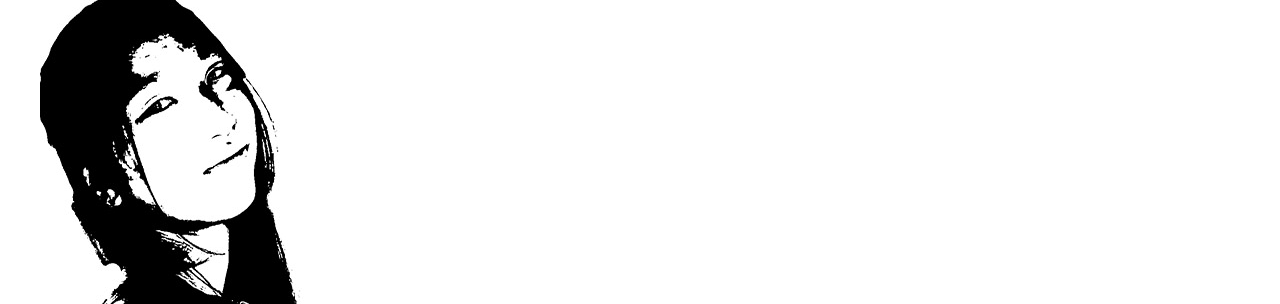
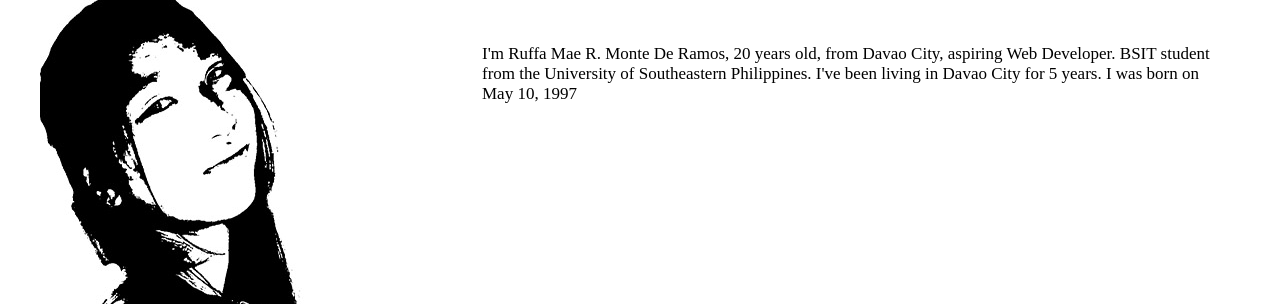
Before and after one commit to ruffmdrs/MONTEDERAMOS_RuffaMae_PersonalWebsite, a plain HTML site: page index.html in a window 1280 px wide. Shown: the part 802-1106 px from the top of the page. Drawn offline with Linux system fonts and the light colour scheme.

Commit message:
additional

```diff
--- a/index.html
+++ b/index.html
@@ -44,6 +44,9 @@
             <p class="Ab">About<a class="me"> Me</a></p>
             <hr>
 
+            <p class="content">I'm Ruffa Mae R. Monte De Ramos, 20 years old, from Davao City, aspiring Web Developer. BSIT student from the University of Southeastern Philippines. I've been living in Davao City for 5 years. I was born on May 10, 1997
+            </p>
+
 
 
         </div>
--- a/style/style.css
+++ b/style/style.css
@@ -114,6 +114,12 @@ hr {
     width: 200px;
 }
 
+.content {
+    margin-top: 57px;
+    font-size: 17px;
+    font-family: Plantagenet Cherokee Regular;
+}
+
 #education {
     margin: 0 auto;
     height: 637px;
```
